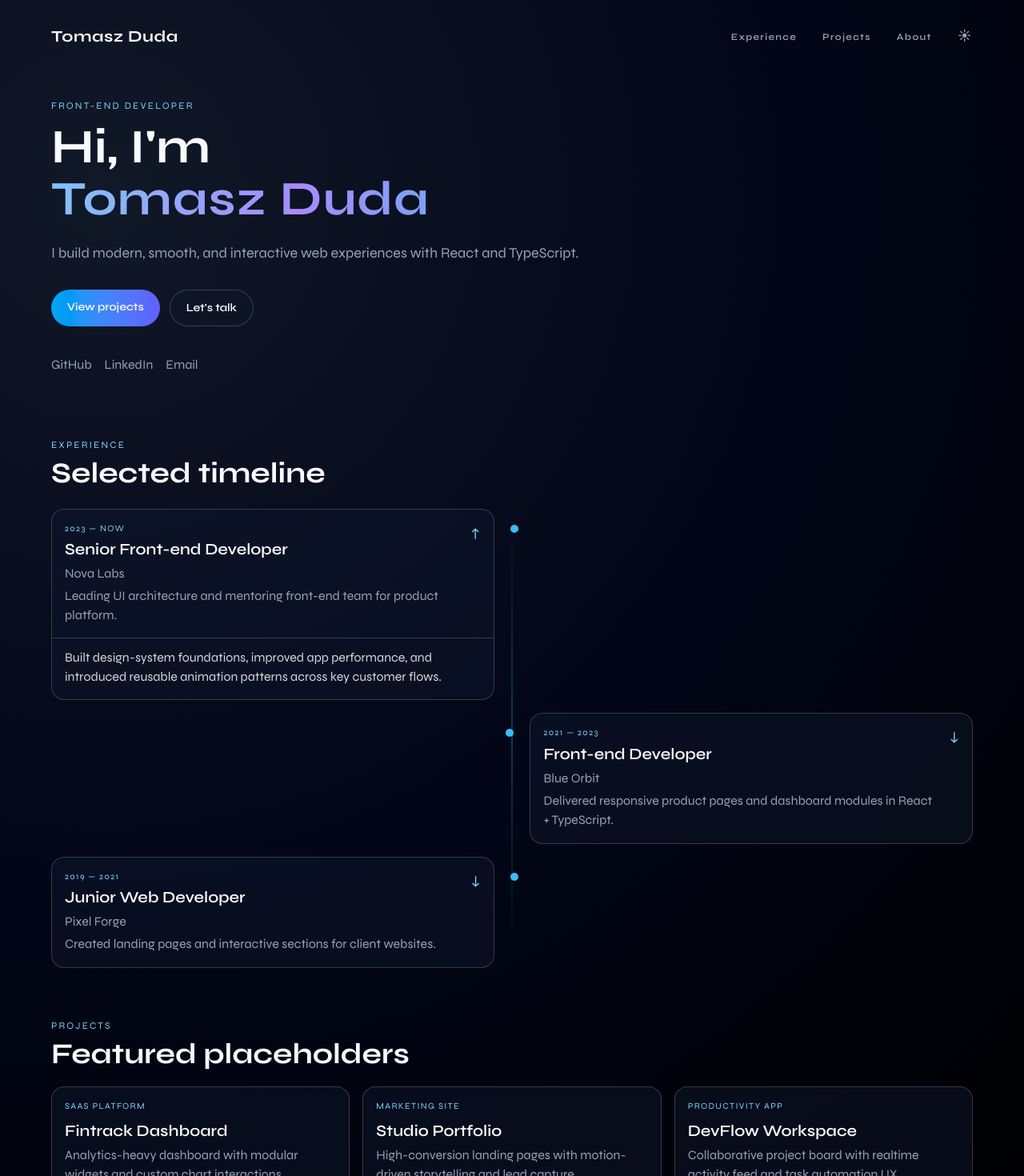
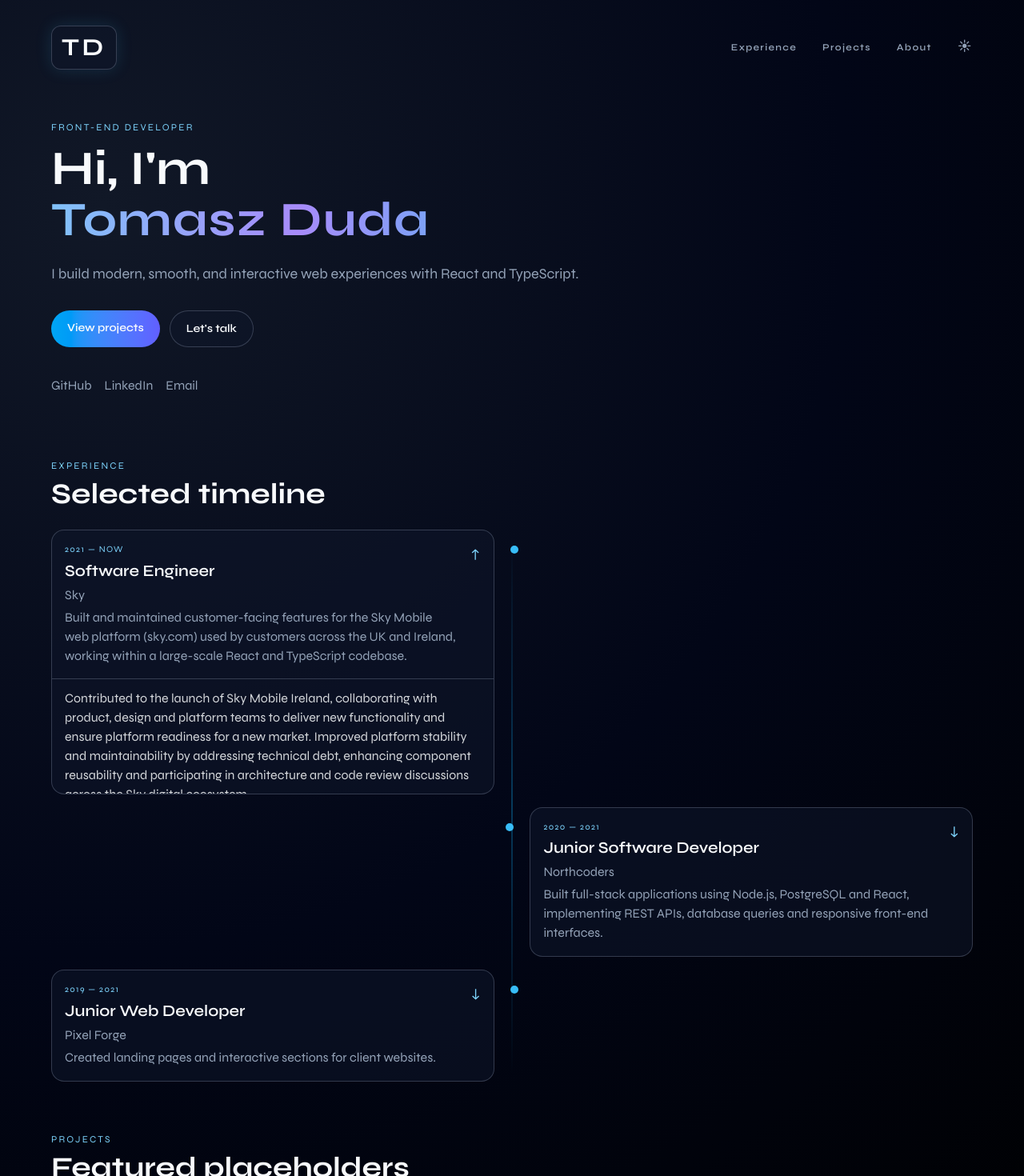
Before and after one commit to tomdud9907/portfolio-page, a React (Vite) app: page / in a window 1280 px wide. Shown: the top 1470 px of the page at 80% size. Built offline with nearby package versions, Linux system fonts and the light colour scheme; the HTML template or start-up script is replaced by a standard one.

Commit message:
style: refine navbar monogram and refresh experience placeholders

```diff
--- a/src/components/SiteShell.tsx
+++ b/src/components/SiteShell.tsx
@@ -19,10 +19,12 @@ export function SiteShell({ children, isDarkMode, onToggleTheme, pathname, onNav
         <button
           type="button"
           onClick={() => onNavigate('/')}
-          className="brand-font bg-transparent p-0 text-xl font-bold tracking-wide text-[color:var(--text-main)]"
+          className="brand-font bg-transparent p-0 text-[color:var(--text-main)]"
           aria-label="Tomasz Duda home"
         >
-          Tomasz Duda
+          <span className="inline-flex items-center rounded-xl border border-[color:var(--border)] bg-[color:var(--surface)] px-3 py-1.5 text-2xl font-bold tracking-[0.12em] shadow-[0_0_20px_rgba(56,189,248,0.15)] sm:text-[1.9rem]">
+            TD
+          </span>
         </button>
 
         <nav className="nav-shell" aria-label="Main navigation">
--- a/src/data/content.ts
+++ b/src/data/content.ts
@@ -14,22 +14,22 @@ export const socialLinks = [
 
 export const experiences: ExperienceItem[] = [
   {
-    role: 'Senior Front-end Developer',
-    company: 'Nova Labs',
-    period: '2023 — now',
-    summary: 'Leading UI architecture and mentoring front-end team for product platform.',
+    role: 'Software Engineer',
+    company: 'Sky',
+    period: '2021 — now',
+    summary: 'Built and maintained customer-facing features for the Sky Mobile web platform (sky.com) used by customers across the UK and Ireland, working within a large-scale React and TypeScript codebase.',
     details:
-      'Built design-system foundations, improved app performance, and introduced reusable animation patterns across key customer flows.',
-    technologies: ['React', 'TypeScript', 'Framer Motion'],
+      'Contributed to the launch of Sky Mobile Ireland, collaborating with product, design and platform teams to deliver new functionality and ensure platform readiness for a new market. Improved platform stability and maintainability by addressing technical debt, enhancing component reusability and participating in architecture and code review discussions across the Sky digital ecosystem.',
+    technologies: ['React', 'TypeScript', 'JavaScript', 'GraphQL', 'Sky Mobile Systems', 'CI/CD'],
   },
   {
-    role: 'Front-end Developer',
-    company: 'Blue Orbit',
-    period: '2021 — 2023',
-    summary: 'Delivered responsive product pages and dashboard modules in React + TypeScript.',
+    role: 'Junior Software Developer',
+    company: 'Northcoders',
+    period: '2020 — 2021',
+    summary: 'Built full-stack applications using Node.js, PostgreSQL and React, implementing REST APIs, database queries and responsive front-end interfaces.',
     details:
-      'Implemented modular component structure, collaborated closely with design, and reduced CSS bundle size by introducing scoped styling conventions.',
-    technologies: ['Next.js', 'Tailwind', 'Chart.js'],
+      'Developed a production-style news platform with pagination, sorting and API integration, mirroring real-world application architecture. Worked in an Agile team environment using Git workflows, pull requests, code reviews and pair programming to deliver iterative product features.',
+    technologies: ['Node.js', 'React', 'PostgreSQL', 'REST APIs', 'Git'],
   },
   {
     role: 'Junior Web Developer',
```
